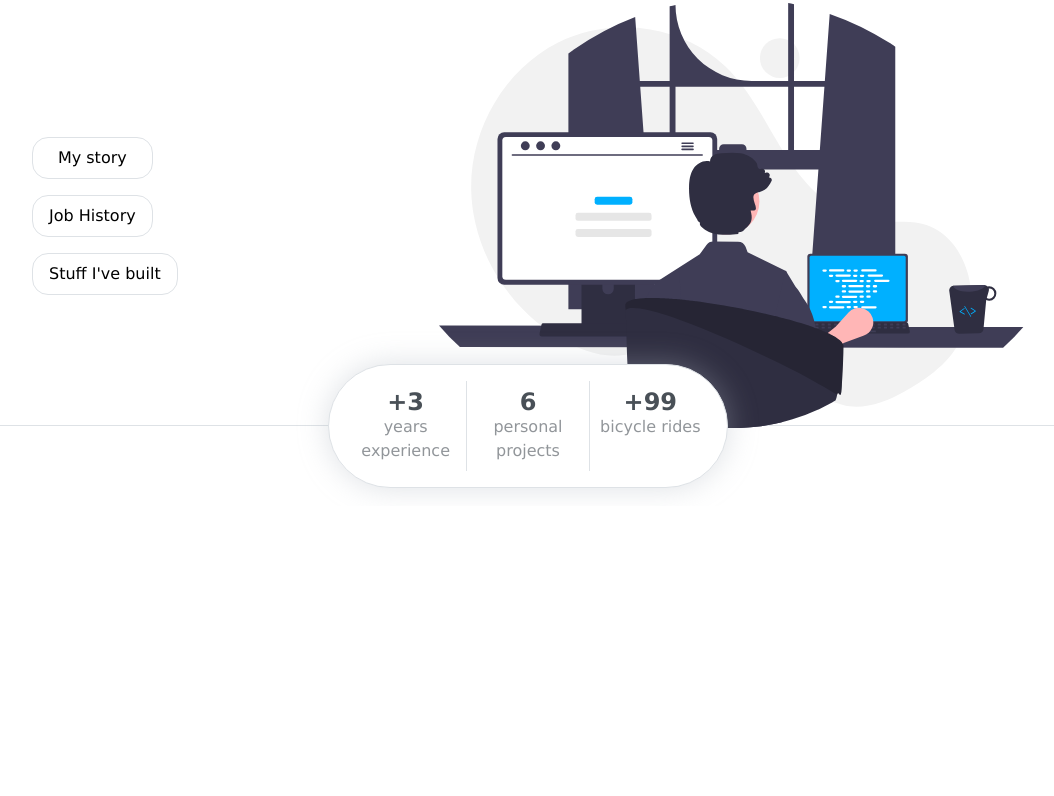
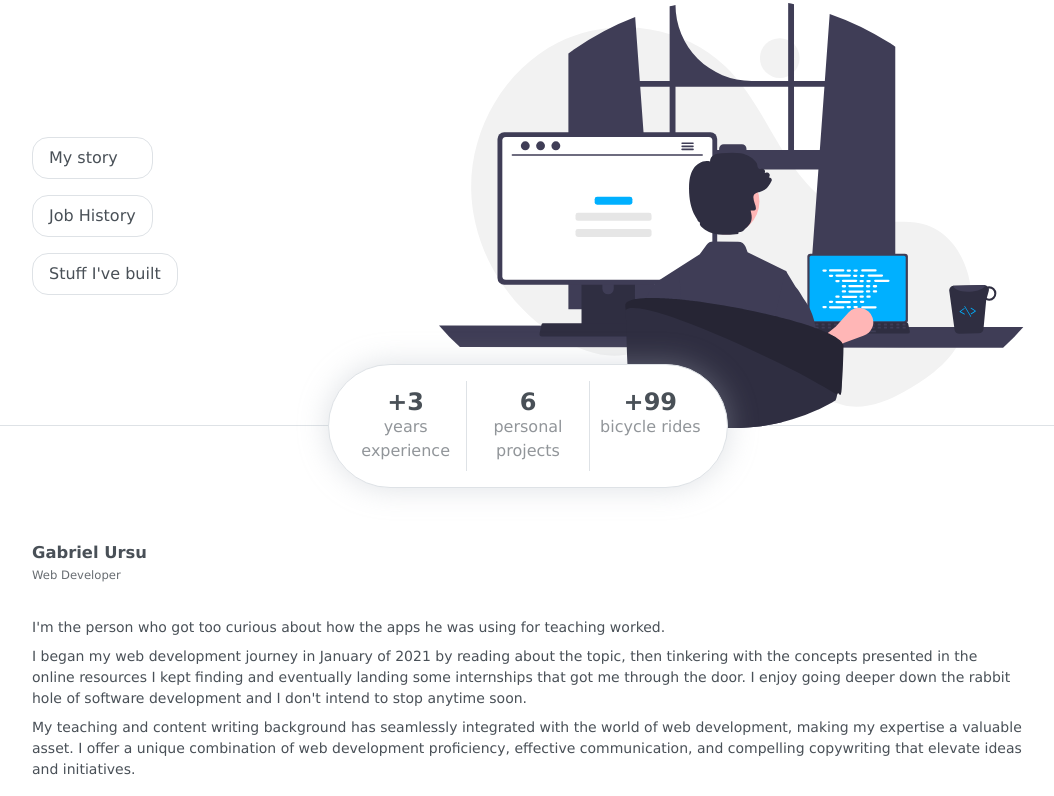
Before and after one commit to the-papabear/mr-bear-codes, a website: page index.html in a window 1280 px wide. Shown: the part 294-1090 px from the top of the page, without its empty margins (112-1166 px from the left). Before the commit the page ends 800 px from the top, so only its background shows below. Drawn offline with Linux system fonts and the light colour scheme.

Commit message:
Adds My story section

```diff
--- a/index.html
+++ b/index.html
@@ -36,7 +36,7 @@
         <div class="cta">
           <div class="cta__btns">
             <div class="cta__about">
-              <button class="cta__btn">My story</button>
+              <a href="#aboutMe" class="cta__btn">My story</a>
               <button class="cta__btn">Job History</button>
             </div>
             <button class="cta__btn">Stuff I've built</button>
@@ -66,5 +66,31 @@
         </div>
       </div>
     </section>
+    <section class="aboutMe" id="aboutMe">
+      <div class="aboutMe__name">
+        <h3>Gabriel Ursu</h3>
+        <h5 class="aboutMe__title">Web Developer</h5>
+      </div>
+      <div class="aboutMe__details">
+        <p>
+          I'm the person who got too curious about how the apps he was using for
+          teaching worked.
+        </p>
+        <p>
+          I began my web development journey in January of 2021 by reading about
+          the topic, then tinkering with the concepts presented in the online
+          resources I kept finding and eventually landing some internships that
+          got me through the door. I enjoy going deeper down the rabbit hole of
+          software development and I don't intend to stop anytime soon.
+        </p>
+        <p>
+          My teaching and content writing background has seamlessly integrated
+          with the world of web development, making my expertise a valuable
+          asset. I offer a unique combination of web development proficiency,
+          effective communication, and compelling copywriting that elevate ideas
+          and initiatives.
+        </p>
+      </div>
+    </section>
   </body>
 </html>
--- a/src/reset.css
+++ b/src/reset.css
@@ -18,6 +18,8 @@ h1,
 h2,
 h3,
 h4,
+h5,
+h6,
 p,
 figure,
 blockquote,
--- a/src/styles.css
+++ b/src/styles.css
@@ -1,3 +1,8 @@
+.wrapper,
+.aboutMe {
+  max-width: 1024px;
+}
+
 .presentation {
   height: 90vh;
   padding-top: 3rem;
@@ -10,7 +15,6 @@
   flex-direction: column;
 
   height: 100%;
-  max-width: 1024px;
 
   margin: 0 auto;
 }
@@ -35,6 +39,7 @@
 
 .introduction__profession {
   font-size: 1.3rem;
+  color: #676c71;
 }
 
 .introduction__details {
@@ -122,6 +127,8 @@
 }
 
 .cta__btn {
+  all: unset;
+
   background-color: transparent;
   border: 1px solid #dee2e6;
   border-radius: 1rem;
@@ -131,6 +138,35 @@
 .cta__btn:hover {
   cursor: pointer;
   background-color: #dee2e6;
+}
+
+.aboutMe {
+  gap: 2rem;
+  display: flex;
+  flex-direction: column;
+
+  margin: 0 auto;
+  padding: 3rem 1rem 1rem;
+
+  text-align: center;
+  font-size: 14px;
+}
+
+.aboutMe__name {
+  display: flex;
+  flex-direction: column;
+  gap: 0.3rem;
+}
+
+.aboutMe__title {
+  color: #676c71;
+  font-weight: 400;
+}
+
+.aboutMe__details {
+  display: flex;
+  flex-direction: column;
+  gap: 0.5rem;
 }
 
 @media only screen and (min-width: 480px) {
@@ -171,4 +207,8 @@
     justify-content: space-between;
     padding: 0;
   }
+
+  .aboutMe {
+    text-align: start;
+  }
 }
```
Also changed, not shown: README.md.
